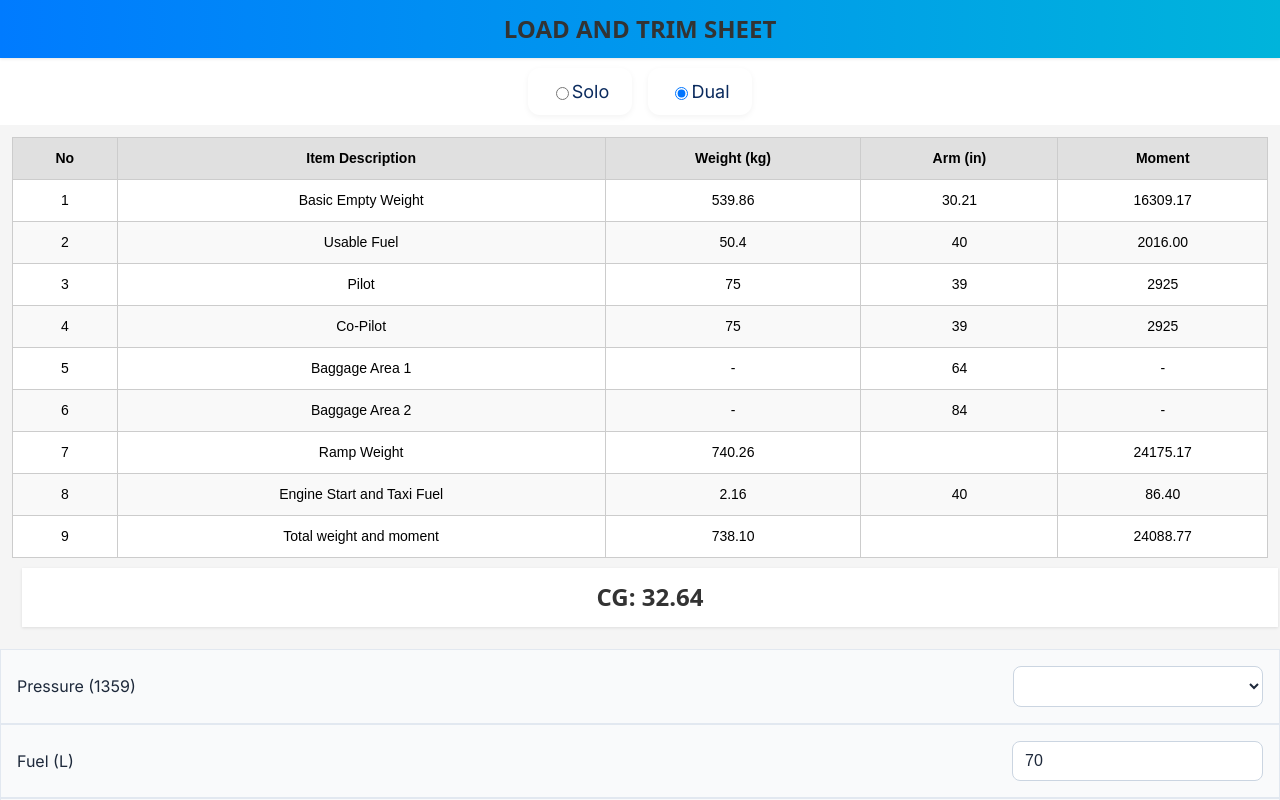
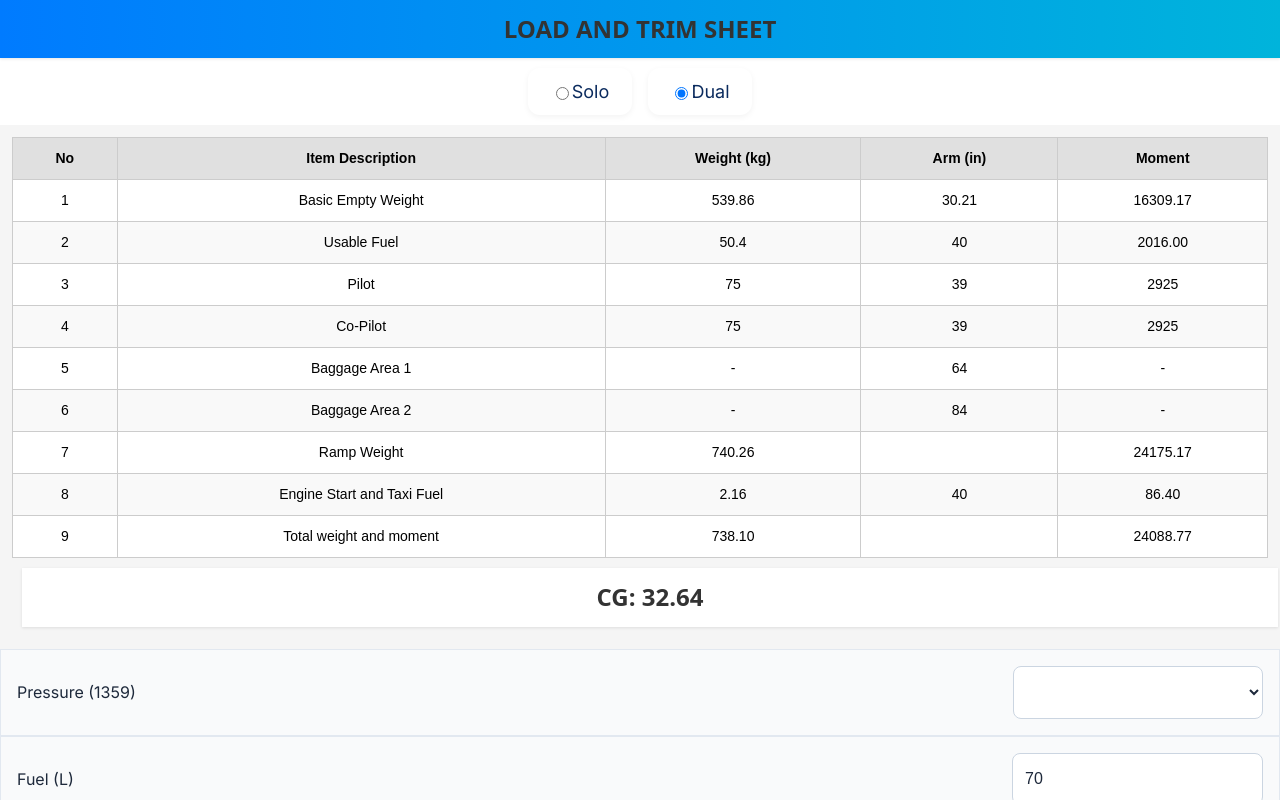
Before and after one commit to bibin-jaimon/2025-load-trim-pwa, a React (Vite) app: page / in a window 1280 px wide. Shown: the top 800 px of the page. Built offline with nearby package versions, Linux system fonts and the light colour scheme.

Commit message:
Style update

```diff
--- a/src/components/labeled-text/label-text-input.jsx
+++ b/src/components/labeled-text/label-text-input.jsx
@@ -22,7 +22,7 @@ const styles = {
     flex: 1,
   },
   input: {
-    padding: "10px 12px",
+    padding: "16px 12px",
     fontSize: "16px",
     borderRadius: "8px",
     border: "1px solid #cbd5e1",
--- a/src/components/selector/selector-with-title.jsx
+++ b/src/components/selector/selector-with-title.jsx
@@ -22,7 +22,7 @@ const styles = {
     flex: 1,
   },
   select: {
-    padding: "10px 12px",
+    padding: "16px 12px",
     fontSize: "16px",
     borderRadius: "8px",
     border: "1px solid #cbd5e1",
```
